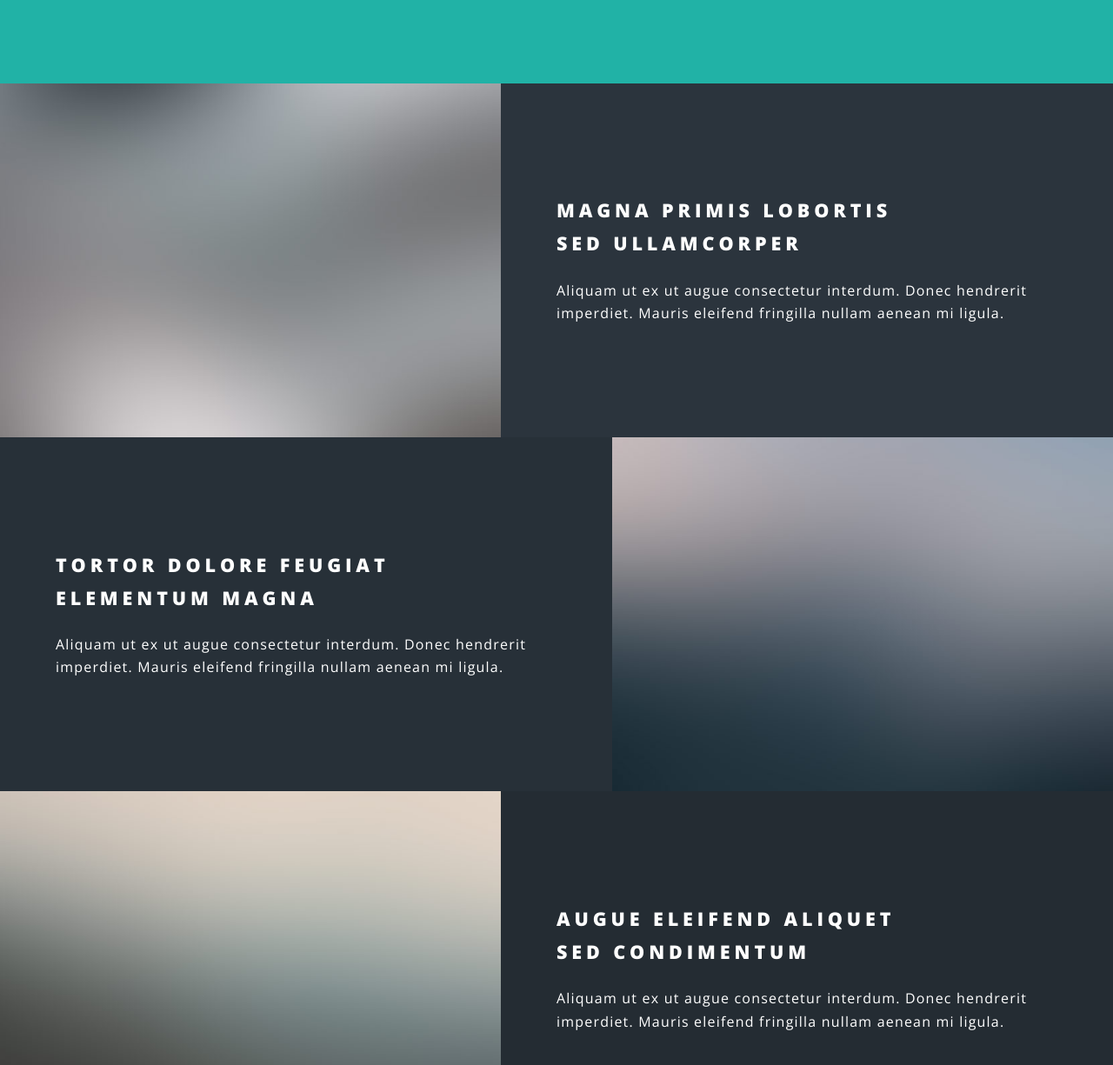
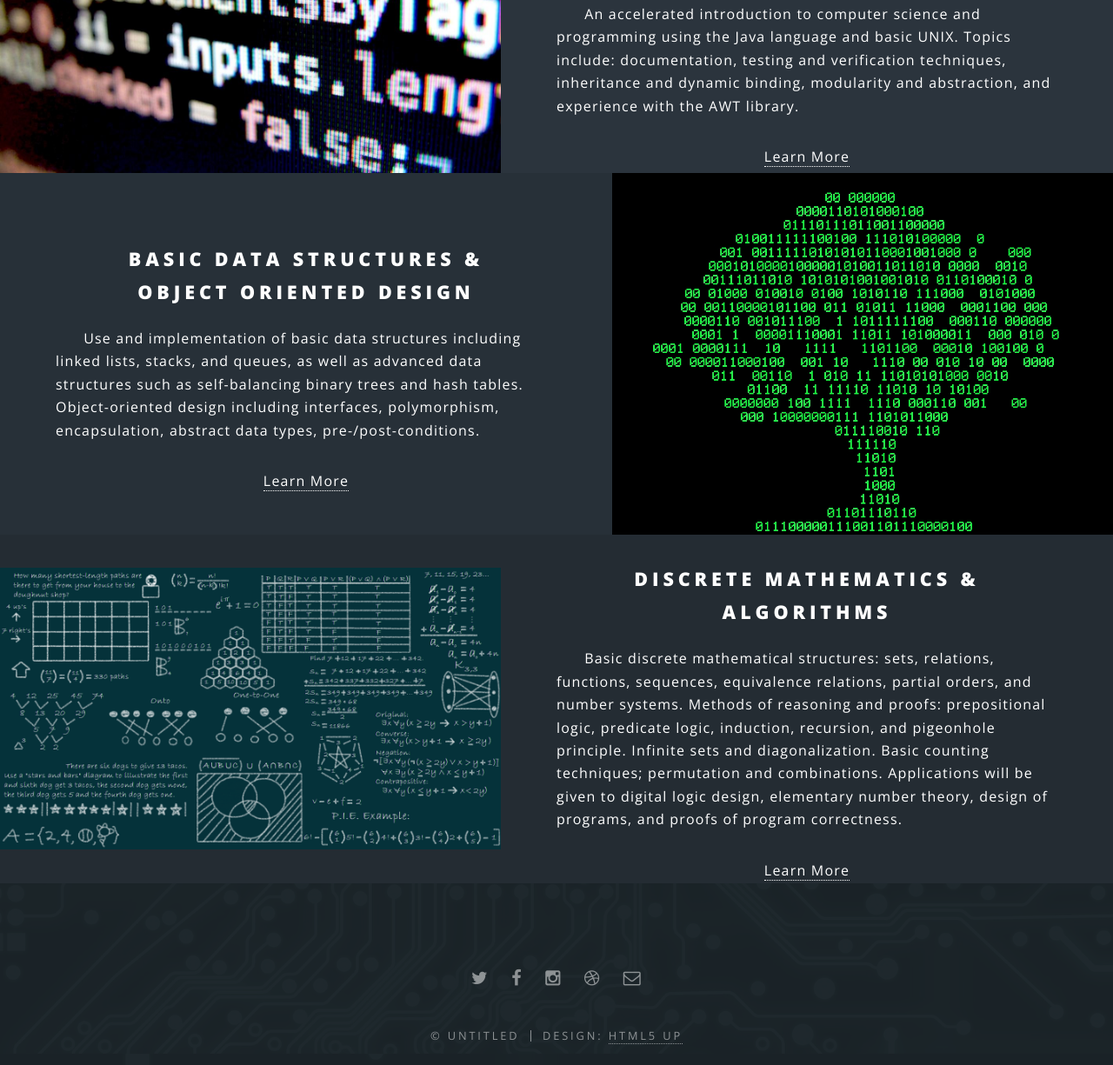
Before and after one commit to awsomepossum/msushanth_website, a plain HTML site: page index.html in a window 1280 px wide. Shown: the part 1188-2413 px from the top of the page at 87% size. Drawn offline with nearby package versions, Linux system fonts and the light colour scheme.

Commit message:
Added to homepage

```diff
--- a/index.html
+++ b/index.html
@@ -31,7 +31,6 @@
 											<li><a href="generic.html">Generic</a></li>
 											<li><a href="elements.html">Elements</a></li>
 											<li><a href="interface/arduino_server.html">Arduino Server</a></li>
-											<li><a href="password/passwordNeeded.html">Password Protected Page</a></li>
 										</ul>
 									</div>
 								</li>
@@ -54,6 +53,7 @@
 					</section>
 
 				<!-- One -->
+				<!--
 					<section id="one" class="wrapper style1 special">
 						<div class="inner">
 							<header class="major">
@@ -69,33 +69,43 @@
 							</ul>
 						</div>
 					</section>
+				-->
+
+				<section id="one" class="wrapper style1 special">
+						<div class="inner">
+							<center><h2>Classes I've taken</h2></center>
+						</div>
+					</section>
 
 				<!-- Two -->
 					<section id="two" class="wrapper alt style2">
 						<section class="spotlight">
-							<div class="image"><img src="images/pic01.jpg" alt="" /></div><div class="content">
-								<h2>Magna primis lobortis<br />
-								sed ullamcorper</h2>
-								<p>Aliquam ut ex ut augue consectetur interdum. Donec hendrerit imperdiet. Mauris eleifend fringilla nullam aenean mi ligula.</p>
+							<div class="image"><img src="images/cse11_homepage.jpg" alt="" /></div><div class="content">
+								<center><h2>Intro to Computer Science &amp<br />
+								Object Oriented Programming: Java</h2></center>
+								<p>&nbsp&nbsp&nbsp&nbsp&nbsp&nbspAn accelerated introduction to computer science and programming using the Java language and basic UNIX. Topics include: documentation, testing and verification techniques, inheritance and dynamic binding, modularity and abstraction, and experience with the AWT library.</p>
+								<center><a href="#two">Learn More</a></center>
 							</div>
 						</section>
 						<section class="spotlight">
-							<div class="image"><img src="images/pic02.jpg" alt="" /></div><div class="content">
-								<h2>Tortor dolore feugiat<br />
-								elementum magna</h2>
-								<p>Aliquam ut ex ut augue consectetur interdum. Donec hendrerit imperdiet. Mauris eleifend fringilla nullam aenean mi ligula.</p>
+							<div class="image"><img src="images/cse12_homepage.jpg" alt="" /></div><div class="content">
+								<center><h2>Basic Data Structures &amp<br />
+								Object Oriented Design</h2></center>
+								<p>&nbsp&nbsp&nbsp&nbsp&nbsp&nbspUse and implementation of basic data structures including linked lists, stacks, and queues, as well as advanced data structures such as self-balancing binary trees and hash tables. Object-oriented design including interfaces, polymorphism, encapsulation, abstract data types, pre-/post-conditions.</p>
+								<center><a href="#two">Learn More</a></center>
 							</div>
 						</section>
 						<section class="spotlight">
-							<div class="image"><img src="images/pic03.jpg" alt="" /></div><div class="content">
-								<h2>Augue eleifend aliquet<br />
-								sed condimentum</h2>
-								<p>Aliquam ut ex ut augue consectetur interdum. Donec hendrerit imperdiet. Mauris eleifend fringilla nullam aenean mi ligula.</p>
+							<div class="image"><img src="images/cse20_21_homepage.jpg" alt="" /></div><div class="content">
+								<center><h2>Discrete Mathematics &amp Algorithms</h2></center></center>
+								<p>&nbsp&nbsp&nbsp&nbsp&nbsp&nbspBasic discrete mathematical structures: sets, relations, functions, sequences, equivalence relations, partial orders, and number systems. Methods of reasoning and proofs: prepositional logic, predicate logic, induction, recursion, and pigeonhole principle. Infinite sets and diagonalization. Basic counting techniques; permutation and combinations. Applications will be given to digital logic design, elementary number theory, design of programs, and proofs of program correctness.</p>
+								<center><a href="#two">Learn More</a></center>
 							</div>
 						</section>
 					</section>
 
 				<!-- Three -->
+				<!--
 					<section id="three" class="wrapper style3 special">
 						<div class="inner">
 							<header class="major">
@@ -131,8 +141,10 @@
 							</ul>
 						</div>
 					</section>
+				-->
 
 				<!-- CTA -->
+				<!--
 					<section id="cta" class="wrapper style4">
 						<div class="inner">
 							<header>
@@ -145,6 +157,7 @@
 							</ul>
 						</div>
 					</section>
+				-->
 
 				<!-- Footer -->
 					<footer id="footer">
```
Also changed, not shown: images/cse11_homepage.jpg (added), images/cse12_homepage.jpg (added), images/cse20_21_homepage.jpg (added), 2 other files.
